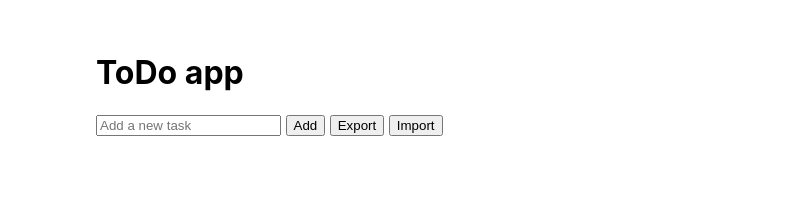
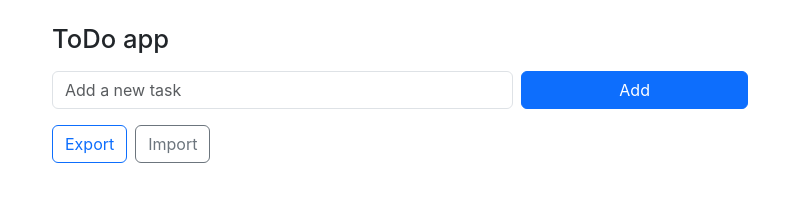
Before and after one commit to Mongolow/ToDo, an Electron app: page src/index.html in a window 800 px wide. Drawn offline with nearby package versions, Linux system fonts and the light colour scheme; no server answers.

Commit message:
css bootstrap outline

```diff
--- a/src/index.css
+++ b/src/index.css
@@ -1,13 +1,19 @@
 body {
-  font-family:
-    -apple-system, BlinkMacSystemFont, 'Segoe UI', Roboto, Helvetica, Arial,
-    sans-serif;
-  margin: auto;
-  max-width: 38rem;
-  padding: 2rem;
+  font-family: -apple-system, BlinkMacSystemFont, 'Segoe UI', Roboto, Helvetica, Arial, sans-serif;
 }
 
-#task-list {
-  list-style-type: none;
+.todo-wrap {
+  max-width: 720px;
+}
+
+.text-button {
+  border: 0;
+  background: transparent;
+  color: var(--bs-body-color);
+  text-align: left;
   padding: 0;
 }
+
+.text-button:hover {
+  color: var(--bs-primary);
+}
--- a/src/index.html
+++ b/src/index.html
@@ -2,18 +2,34 @@
 <html>
   <head>
     <meta charset="UTF-8" />
-    <title>Hello World!</title>
+    <meta name="viewport" content="width=device-width, initial-scale=1" />
+    <title>ToDo app</title>
+    <link href="https://cdn.jsdelivr.net/npm/bootstrap@5.3.8/dist/css/bootstrap.min.css" rel="stylesheet" integrity="sha384-sRIl4kxILFvY47J16cr9ZwB07vP4J8+LH7qKQnuqkuIAvNWLzeN8tE5YBujZqJLB" crossorigin="anonymous">
     <link rel="stylesheet" href="index.css" />
   </head>
   <body>
-    <h1>ToDo app</h1>
-    <form>
-      <input type="text" id="task-input" placeholder="Add a new task" />
-      <button id="submit_task" type="submit">Add</button>
-      <button id="export_tasks" type="button" onclick="exportTasks()">Export</button>
-      <button id="import_tasks" type="button" onclick="importTasks()">Import</button>
-    </form>
-    <ul id="task-list"></ul>
+    <main class="container py-4">
+      <div class="mx-auto todo-wrap">
+        <h1 class="h3 mb-3">ToDo app</h1>
+
+        <form class="row g-2 mb-3">
+          <div class="col-12 col-md-8">
+            <input type="text" class="form-control" id="task-input" placeholder="Add a new task" />
+          </div>
+          <div class="col-12 col-md-4 d-grid">
+            <button id="submit_task" class="btn btn-primary" type="submit">Add</button>
+          </div>
+        </form>
+
+        <div class="d-flex gap-2 mb-3">
+          <button id="export_tasks" class="btn btn-outline-primary" type="button" onclick="exportTasks()">Export</button>
+          <button id="import_tasks" class="btn btn-outline-secondary" type="button" onclick="importTasks()">Import</button>
+        </div>
+
+        <ul id="task-list" class="list-group"></ul>
+      </div>
+    </main>
+    <script src="https://cdn.jsdelivr.net/npm/bootstrap@5.3.8/dist/js/bootstrap.bundle.min.js" integrity="sha384-FKyoEForCGlyvwx9Hj09JcYn3nv7wiPVlz7YYwJrWVcXK/BmnVDxM+D2scQbITxI" crossorigin="anonymous"></script>
     <script src="./scripts.js"></script>
     <script>
       showTasks();
--- a/src/scripts.js
+++ b/src/scripts.js
@@ -49,14 +49,16 @@ function deleteTask(taskId) {
 
 function showTasks() {
     const tasks = readTasksFromStorage();
-    const taskList = document.querySelector('ul');
+    const taskList = document.getElementById('task-list');
     taskList.innerHTML = '';
 
     tasks.forEach(task => {
         const listItem = document.createElement('li');
-        listItem.innerHTML = '<button class="text-button" onclick="showTaskDetails(' + task.id + ')">' + task.text + '</button>' + ' ' + (task.done ? ' (Done)' : '');
+        listItem.className = 'list-group-item d-flex flex-wrap align-items-center gap-2';
+        listItem.innerHTML = '<button class="text-button me-auto" onclick="showTaskDetails(' + task.id + ')">' + task.text + '</button>' + (task.done ? '<span class="badge text-bg-success">Done</span>' : '<span class="badge text-bg-secondary">Pending</span>');
         taskList.appendChild(listItem);
         const toggleButton = document.createElement('button');
+        toggleButton.className = 'btn btn-sm btn-outline-primary';
         toggleButton.textContent = task.done ? 'Mark as Undone' : 'Mark as Done';
         toggleButton.addEventListener('click', () => {
             task.done = !task.done;
@@ -65,6 +67,7 @@ function showTasks() {
         });
         listItem.appendChild(toggleButton);
         const deleteButton = document.createElement('button');
+        deleteButton.className = 'btn btn-sm btn-outline-danger';
         deleteButton.textContent = 'Delete';
         deleteButton.addEventListener('click', () => deleteTask(task.id));
         listItem.appendChild(deleteButton);
```
